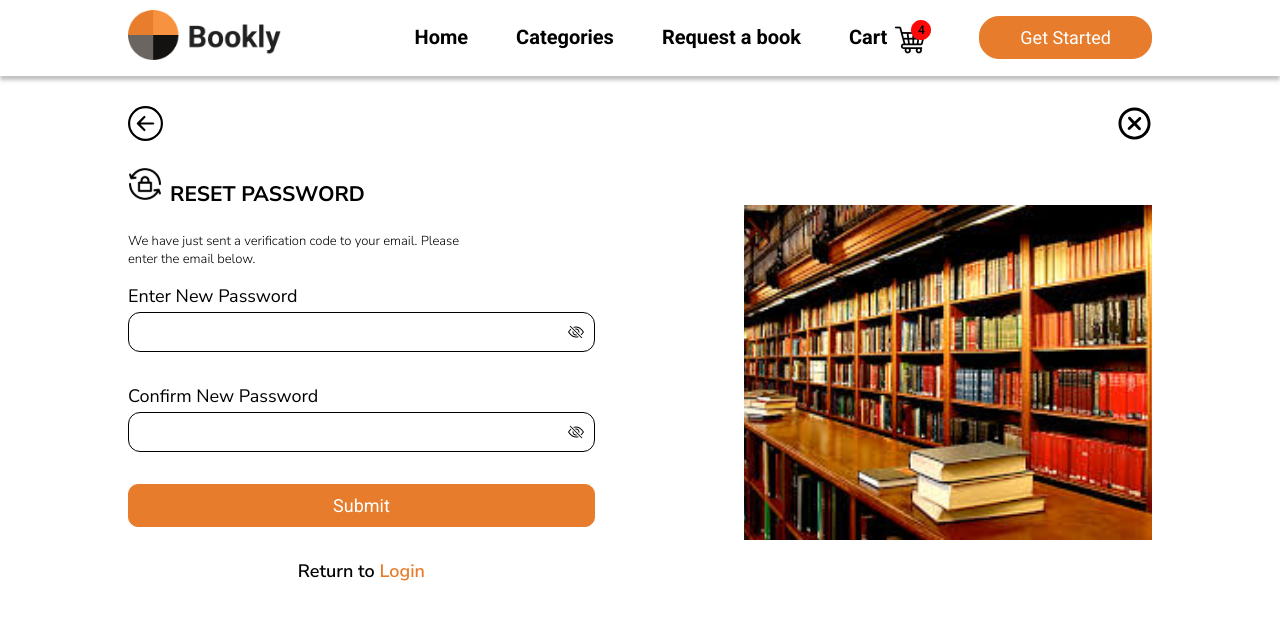
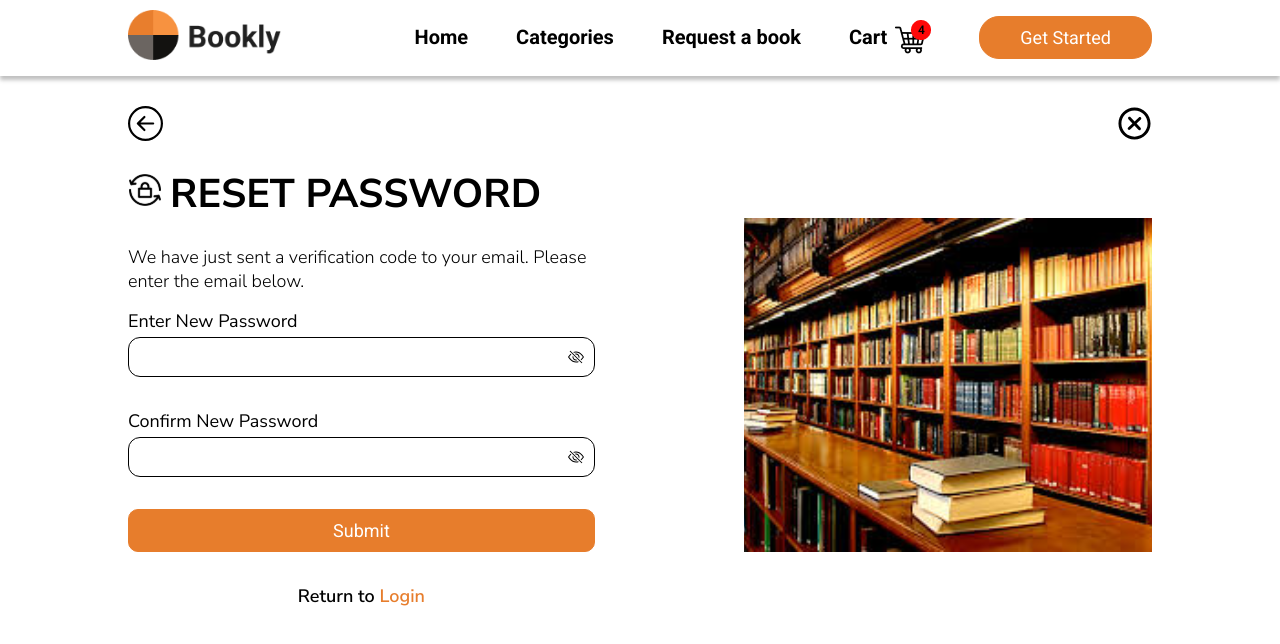
Before and after one commit to gift56/Bookly2.0, a React (Create React App) app: page /resetpassword in a window 1280 px wide. Shown: the top 644 px of the page. Built offline with nearby package versions, Linux system fonts and the light colour scheme; a web font is replaced by a local one.

Commit message:
done with title responsiveness

```diff
--- a/src/sass/form.scss
+++ b/src/sass/form.scss
@@ -18,21 +18,38 @@
       gap: 1.5rem;
       .title {
         display: flex;
+        align-items: center;
+        gap: 0.5rem;
+        @media screen and (min-width: 768px) {
           align-items: baseline;
-                gap: 0.5rem;
-                h2{
+        }
+        h2 {
           font-size: 21px;
+          @media screen and (min-width: 768px) {
+            font-size: 30px;
+          }
+          @media screen and (min-width: 1200px) {
+            font-size: 40px;
+          }
+        }
+        img {
+          width: 34px;
         }
         .icon {
-                    font-size: 20px;
+          font-size: 30px;
         }
       }
       .paragraph {
-                // font-size: 18px;
         font-size: 13px;
         font-weight: 300;
         span {
           display: block;
+        }
+        @media screen and (min-width: 768px) {
+          font-size: 15px;
+        }
+        @media screen and (min-width: 1150px) {
+          font-size: 18px;
         }
       }
     }
@@ -241,6 +258,9 @@
 
     .rightSide {
       width: 100%;
+      @media screen and (min-width: 1050px) {
+        width: 90%;
+      }
       @media screen and (min-width: 1200px) {
         width: 70%;
       }
```
Lines whose indentation alone changed are shown as unchanged.
